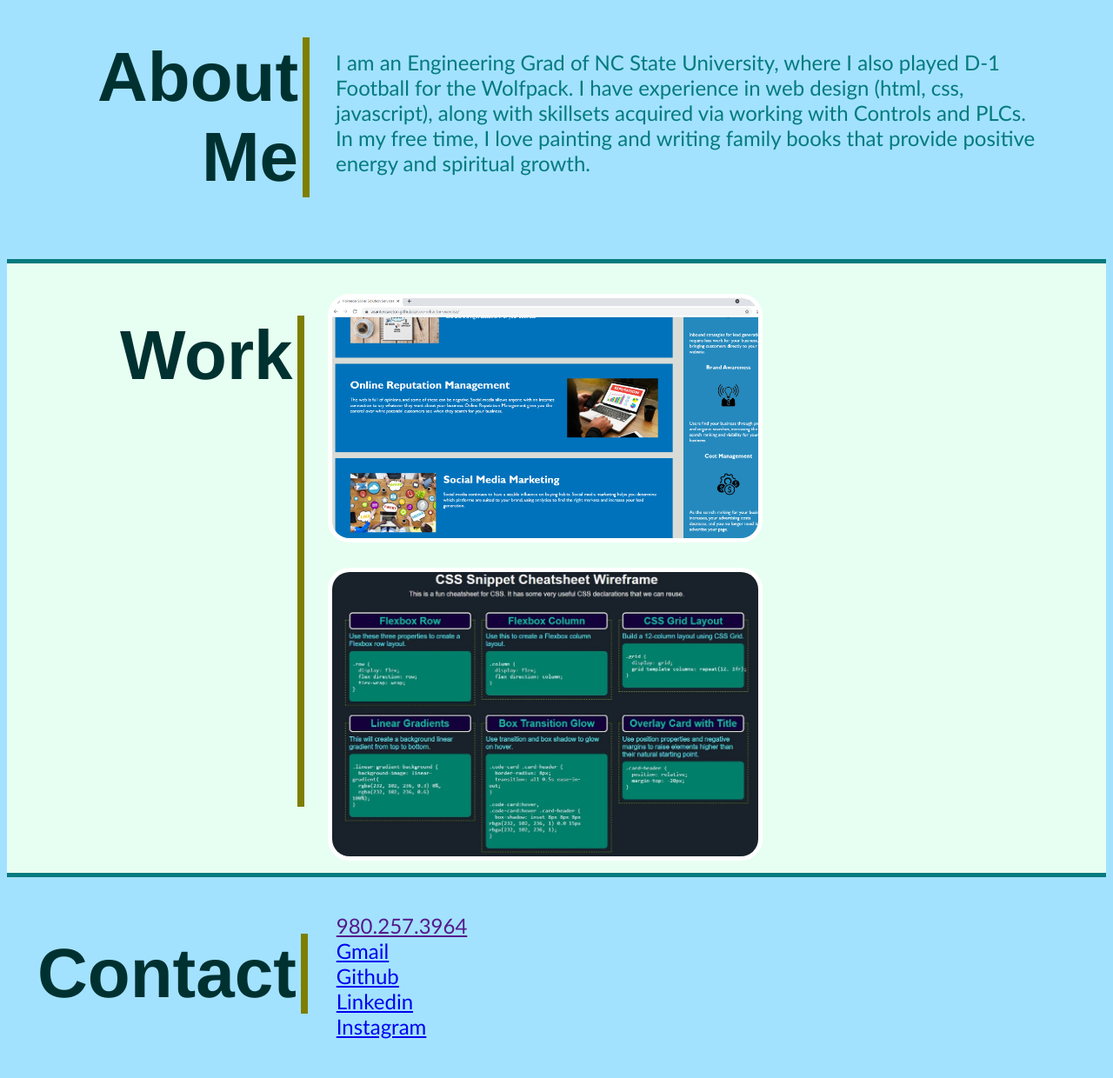
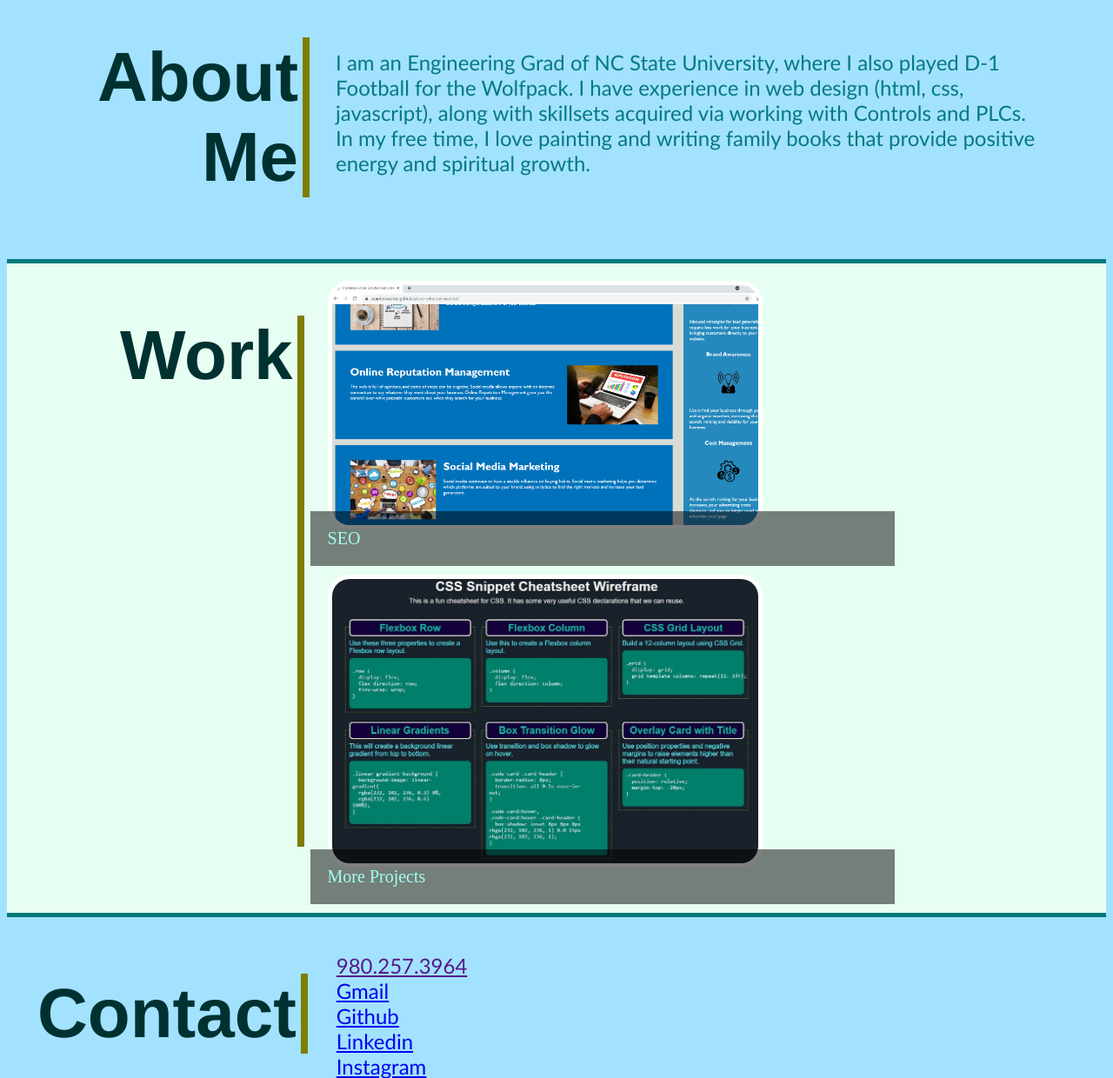
Before and after one commit to asantercureton/personal-portfolio, a plain HTML site: page index.html in a window 1280 px wide. Shown: the part 514-1754 px from the top of the page at 87% size. Drawn offline with Linux system fonts and the light colour scheme.

Commit message:
Updated CSS for image overlay

```diff
--- a/index.html
+++ b/index.html
@@ -48,22 +48,24 @@
         <section id="work" class="work">
             <h2>Work</h2>
             <article>
-                <div>
+                <div class="overlay">
                 <a href="https://asantercureton.github.io/seo-refractor-exercise/">
                    <img
                    src="./images/homework-website.png" alt="Image of Project 1"
                    width="500"
                     />
                 </a>
+                <div class="overlay2">SEO</div>
                 </div>
 
-                <div>
+                <div class="overlay">
                 <a href="https://github.com/asantercureton">
                    <img
                    src="./images/css-cheapsheet-wireframe.jpg" alt="Image of Project 2"
                    width="500"
                     />
                 </a>
+                <div class="overlay2">More Projects</div>
                 </div>
             </article>
         </section>
--- a/style.css
+++ b/style.css
@@ -26,21 +26,36 @@ header nav {
 }
 
 
-nav {
-
+.work img:hover {
+    box-shadow: 0 0 40px 1px rgb(99, 0, 180);
+    opacity: 1;
+    background: rgba(0, 0, 0, 0.5); /* Black see-through */
+    width: 100%;
+    transition: .5s ease;
 }
 
-
-.work img:hover {
-    box-shadow: 0 0 40px 1px rgb(99, 0, 180);
-    transition: all 0.25s ease;
+.overlay2:hover{
+    visibility: visible;
 }
-
 
 .contact-me a:hover {
     box-shadow: 0 0 10px 1px rgb(212, 145, 0);
     transition: all 0.25s ease;
 }
+
+
+.overlay2 {
+    position: relative;
+    background: rgba(0, 0, 0, 0.5); /* Black see-through */
+    color: #f1f1f1;
+    visibility: visible;
+    width: 100%;
+    transition: .5s ease;
+    color: rgb(160, 255, 242);
+    font-size: 20px;
+    padding: 20px;
+  }
+
 
 
 .intro {
@@ -150,7 +165,7 @@ h2 {
 .work article div {
     display: flex;
     flex-wrap: wrap;
-    margin-top: -10px;
+    margin-top: -25px;
 }
 
 
```
Lines whose indentation alone changed are shown as unchanged.
